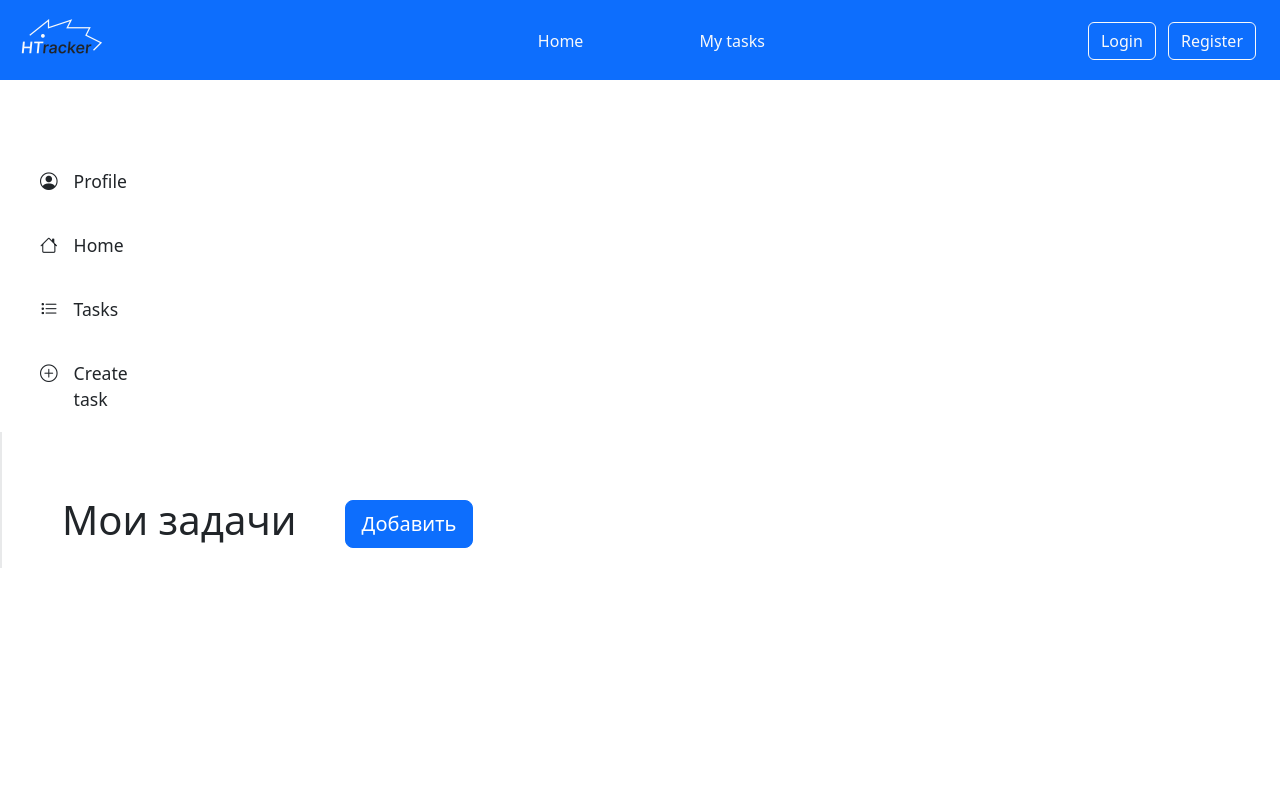
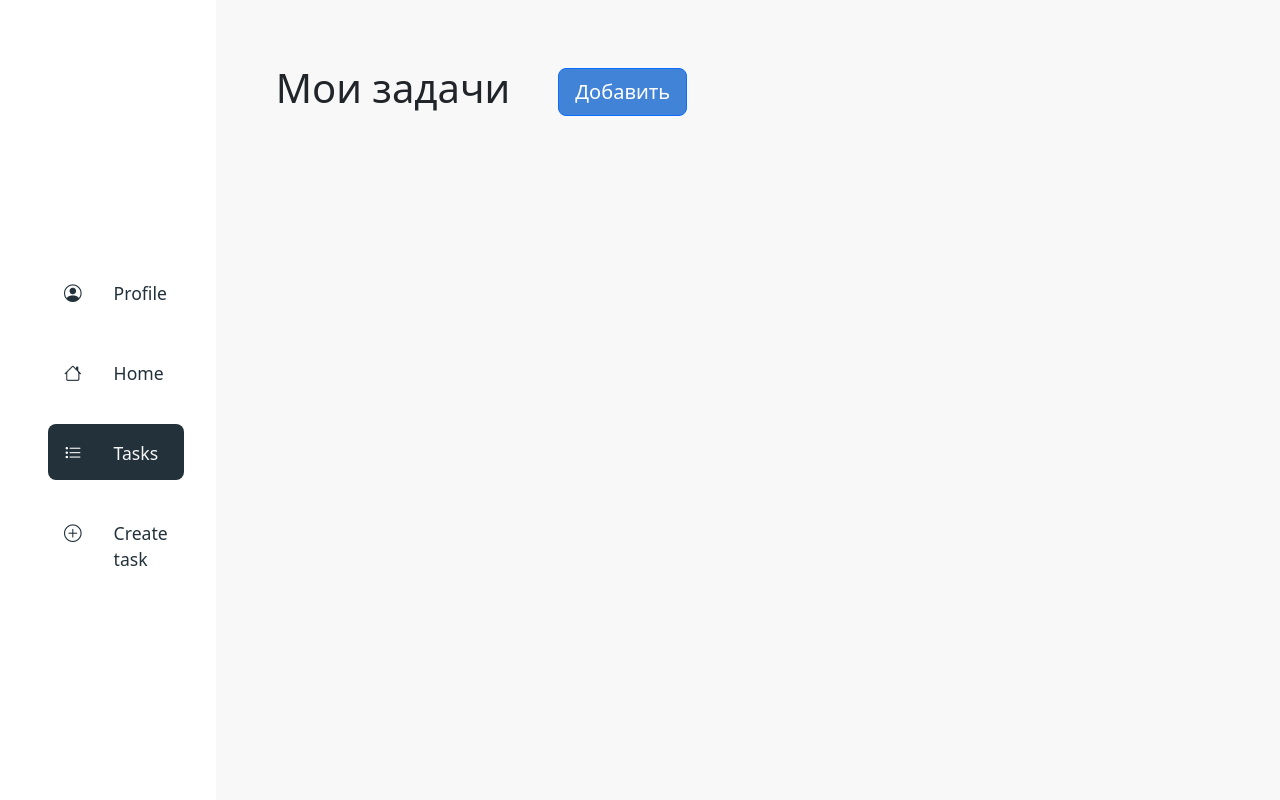
Before and after one commit to MustafinMP/TaskTrackerFlask, a Flask app: template templates/tasks/tasks_by_statuses.html in a window 1280 px wide. Run offline with Flask 3, Linux system fonts and the light colour scheme; the template is opened without the code that fills it, so the values that code supplies are empty.

Commit message:
Update styles

```diff
--- a/static/css/aside_navbar.css
+++ b/static/css/aside_navbar.css
@@ -1,38 +1,28 @@
-@media (max-width: 720px) {
-  .aside-navbar {
-    width: 100%;
-  }
-}
-
-@media (min-width: 721px) and (max-width: 1080px) {
-  .aside-navbar {
-    width: 20%;
-  }
-}
-
-@media (min-width: 1081px) {
-  .aside-navbar {
-    width: 15%;
-  }
+.aside-navbar {
+  height: 100vh;
+  position: sticky;
+  top: 0;
+  margin: 0;
+  padding: 2rem;
+  padding-top: 15rem;
 }
 
 .aside-navbar {
-  margin: 0;
-  padding: 2rem;
-  padding-top: 5rem;
   display: grid;
   gap: 1rem;
-  height: 22rem;
 }
 
 .navbar-item {
   display: grid;
-  grid-template-columns: 1fr 4fr;
-  height: 2.5rem;
+  grid-template-columns: 1fr 5fr 1fr;
+  height: 3.5rem;
   text-decoration: none;
+  margin: 1.5rem 0 1rem 1rem;
+  border-radius: 0.5rem;
 }
 
 .navbar-item * {
-  padding: 0.5rem;
+  padding: 1rem;
+  padding-left: 1rem;
   font-size: 1.1rem;
 }
--- a/static/css/basic.css
+++ b/static/css/basic.css
@@ -2,6 +2,7 @@
   display: block;
   width: 90%;
   aspect-ratio: 2/1;
+  border-radius: 0.25rem;
 }
 
 .max-three-lines {
@@ -10,3 +11,20 @@
   -webkit-box-orient: vertical;
   overflow: hidden;
 }
+
+.main-with-navbar {
+  display: grid;
+  grid-template-columns: 1fr 5fr;
+}
+
+.border-1r {
+  border-radius: 1rem;
+}
+
+.border-05r {
+  border-radius: 0.5rem;
+}
+
+.border-025r {
+  border-radius: 0.25rem;
+}
--- a/static/css/color_themes.css
+++ b/static/css/color_themes.css
@@ -1,66 +1,76 @@
 :root {
-  --color-primary: #0d6efd;
+  --color-primary: #4183d7;
+  --color-secondary: #bdc3c7;
   --color-danger: #dc3545;
-  --color-warning: #ffc107;
-  --color-success: #198754;
-  --color-dark: #212529;
-  --color-light: #e8e9ea;
-  --color-white: #f8f9fa;
+  --color-warning: #f9bf3b;
+  --color-success: #26c281;
+  --color-light: #f8f8f8;
+  --color-dark: #22313a;
+  --color-white: #ffffff;
+  --color-primary-hover: #3498db;
 }
 
-.danger-theme-light {
+.danger-light {
   border: 2px solid var(--color-danger);
   color: var(--color-dark) !important;
 }
 
-.warning-theme-light {
+.warning-light {
   border: 2px solid var(--color-warning);
   color: var(--custom-dark) !important;
 }
 
-.success-theme-light {
+.success-light {
   border: 2px solid var(--color-success);
   color: var(--color-dark) !important;
 }
 
-.light-theme-light {
+.light-light {
   border: 2px solid var(--color-light);
   color: var(--color-dark) !important;
 }
 
-.danger-theme-filled {
+.danger-filled {
   background: var(--color-danger);
   color: var(--color-dark) !important;
 }
 
-.warning-theme-filled {
+.warning-filled {
   background: var(--color-warning);
   color: var(--color-dark) !important;
 }
 
-.success-theme-filled {
+.success-filled {
   background: var(--color-success);
-  color: var(--color-light) !important;
+  color: var(--color-white) !important;
 }
 
-.primary-theme-filled {
+.primary-filled {
   background: var(--color-primary);
-  color: var(--color-light) !important;
+  color: var(--color-white) !important;
 }
 
-.light-theme-filled {
+.light-filled {
   background: var(--color-light);
   color: var(--color-dark) !important;
 }
 
+.secondary-filled {
+  background: var(--color-secondary);
+  color: var(--color-dark) !important;
+}
 
-.white-theme-filled {
+.white-filled {
   background: var(--color-white);
   color: var(--color-dark) !important;
 }
 
 .header-block {
   background: var(--color-primary);
+}
+
+body {
+  background: var(--color-light);
 }
 
 .item-light {
@@ -75,9 +85,6 @@
 .item-dark {
   text-decoration: none;
   color: var(--color-light) !important;
-}
-
-.item-dark:hover {
   background: var(--color-dark);
 }
 
@@ -88,14 +95,14 @@
 }
 
 .item-primary:hover {
-  background: #005eed;
+  background: var(--color-primary-hover);
   color: var(--color-dark);
 }
 
 
 .card-light {
-  background: white;
-  border: 1px solid var(--color-light);
+  background: var(--color-light);
+  border: 1px solid var(--color-white);
   text-decoration: none;
   color: var(--color-dark) !important;
 }
--- a/templates/basic_template.html
+++ b/templates/basic_template.html
@@ -17,11 +17,8 @@
     <link rel="stylesheet" href="{{ url_for('static', filename='/css/aside_navbar.css') }}">
     <link rel="stylesheet" href="{{ url_for('static', filename='/css/color_themes.css') }}">
 </head>
-<body class="row w-100 m-0 page theme-light">
-{% include 'header.html' %}
-{% block navbar %}{% endblock %}
-<main class="{% if current_user.is_authenticated %}col-10{% endif %} m-0 p-0" style="border-left: 2px solid #e8e9ea;">
-    {% block content %}{% endblock %}
-</main>
+<body class="w-100 m-0">
+<!--{% include 'header.html' %}-->
+{% block content %}{% endblock %}
 </body>
 </html>
--- a/templates/header.html
+++ b/templates/header.html
@@ -1,4 +1,4 @@
-<header class="header-block primary-theme-filled">
+<header class="header-block primary-filled">
     <a href="/" class="header-logo"><img src="{{ url_for('static', filename='/img/HTrackerLogoHorizontal.png') }}"
                                  alt="HTracker"/></a>
     <nav class="header-nav">
--- a/templates/navbar.html
+++ b/templates/navbar.html
@@ -1,18 +1,20 @@
-<aside class="aside-navbar">
-        <a href="{{ url_for('auth.profile') }}" class="navbar-item item-light">
+<aside class="aside-navbar white-filled">
+    <nav>
+        <a id="aside-navbar-profile" href="{{ url_for('auth.profile') }}" class="navbar-item item-light">
             <i class="bi bi-person-circle"></i>
             <div class="">Profile</div>
         </a>
-        <a href="{{ url_for('index') }}" class="navbar-item item-light">
+        <a id="aside-navbar-home" href="{{ url_for('index') }}" class="navbar-item item-light">
             <i class="bi bi-house"></i>
             <div class="">Home</div>
         </a>
-        <a href="{{ url_for('tasks.tasks_by_statuses') }}" class="navbar-item item-light">
+        <a id="aside-navbar-tasks" href="{{ url_for('tasks.tasks_by_statuses') }}" class="navbar-item item-light">
             <i class="bi bi-list-task"></i>
             <div class="">Tasks</div>
         </a>
-        <a href="{{ url_for('tasks.create_task') }}" class="navbar-item item-light">
+        <a id="aside-navbar-create" href="{{ url_for('tasks.create_task') }}" class="navbar-item item-light">
             <i class="bi bi-plus-circle"></i>
             <div class="">Create task</div>
         </a>
+    </nav>
 </aside>
--- a/templates/tasks/show_task.html
+++ b/templates/tasks/show_task.html
@@ -9,7 +9,7 @@
     <div class="p-5">
         <h2 class="card-title py-2 d-inline">{{ task.name }}</h2>
         <a href="/tasks/edit/{{ task.id }}" class="navbar-item item-light d-inline"><i class="bi bi-pencil-square"></i></a>
-        <p class="h6 card-body py-2 text-secondary">
+        <p class="h6 card-body py-2 color-secondary">
             {% if task.deadline %}
             {{ task.deadline.strftime('%d.%m.%Y') }}
             {% else %}
--- a/templates/tasks/tasks_by_statuses.html
+++ b/templates/tasks/tasks_by_statuses.html
@@ -1,11 +1,14 @@
 {% extends "basic_template.html" %}
-{% block navbar %}{% include 'navbar.html' %}{% endblock %}
 {% block content %}
+<main class="main-with-navbar">
+    {% include 'navbar.html' %}
+    <div>
         <div class="navbar w-75 ms-5 mt-5">
             <div class="container">
                 <nav class="navbar">
                     <h1 class="me-5">Мои задачи</h1>
-            <a href="{{ url_for('tasks.create_task') }}" class="btn btn-primary btn-lg">Добавить</a>
+                    <a href="{{ url_for('tasks.create_task') }}"
+                       class="btn btn-primary primary-filled btn-lg">Добавить</a>
                 </nav>
             </div>
         </div>
@@ -13,8 +16,8 @@
         <div class="row w-75 ms-5 p-4">
             {% for status in statuses %}
             <div class="col m-3 p-0" style="min-width: 16rem; max-width: 24rem;">
-        <h3 class="px-2 py-3 {{ status.color_tag }}-theme-filled">{{ status.name }}</h3>
-        <div class="py-2 white-theme-filled">
+                <h3 class="px-3 py-3 {{ status.color_tag }}-filled border-05r">{{ status.name }}</h3>
+                <div class="py-2 white-filled  border-05r">
                     {% for task in tasks_by_statuses[status.id] %}
                     <a href="/tasks/{{ task.id }}"
                        class="custom-card card-light my-3 mx-auto p-0 text-decoration-none text-dark text-start">
@@ -42,5 +45,11 @@
             {% endfor %}
         </div>
         {% endif %}
-
+    </div>
+</main>
+<script>
+    let item = document.querySelector('#aside-navbar-tasks');
+    item.classList.remove('item-light');
+    item.classList.add('item-dark');
+</script>
 {% endblock %}
```
Lines whose indentation alone changed are shown as unchanged.
